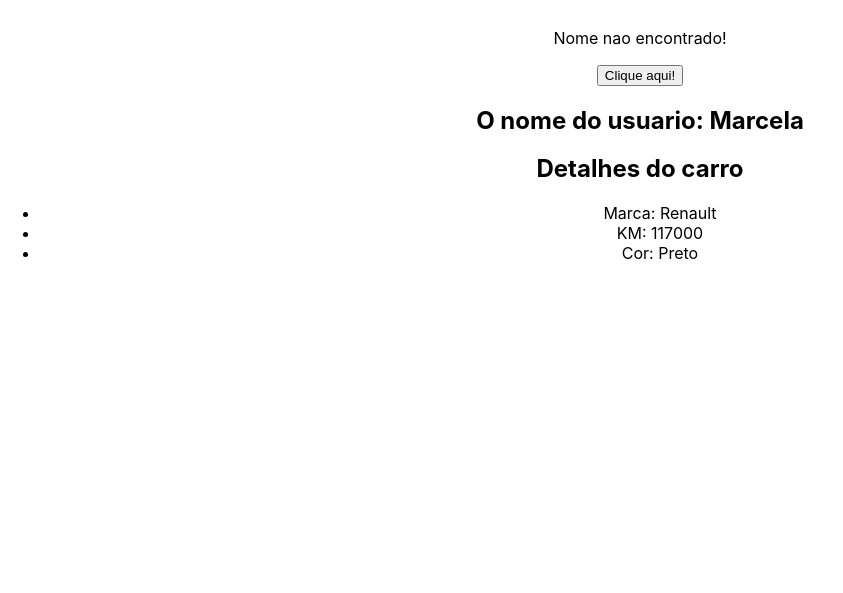
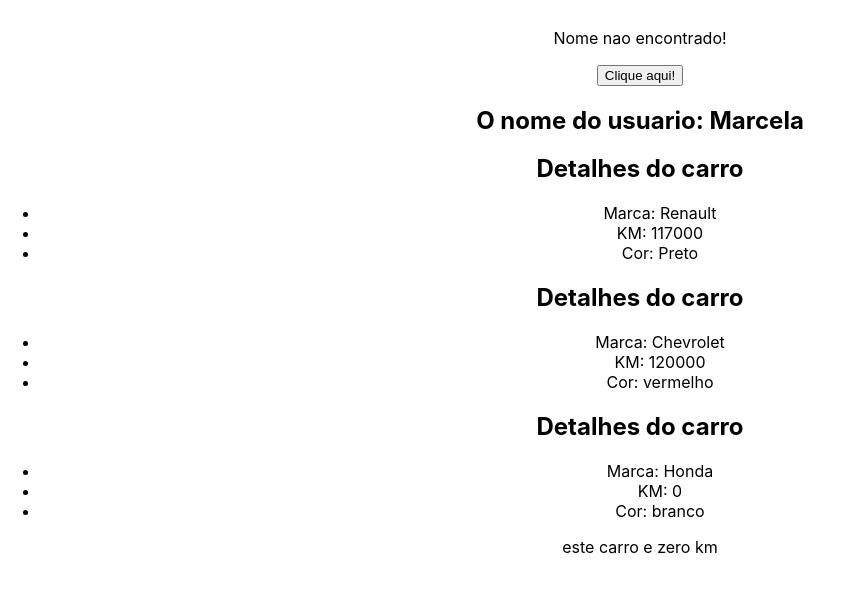
Before and after one commit to antoniolvitall/avancando-no-react, a React (Create React App) app in the folder avancando/: page / in a window 1280 px wide. Shown: the part 2379-2972 px from the top of the page, without its empty margins (0-843 px from the left). Built offline with nearby package versions, Linux system fonts and the light colour scheme.

Commit message:
testando reaproveitamento de componentes

```diff
--- a/avancando/src/App.js
+++ b/avancando/src/App.js
@@ -28,7 +28,10 @@ const [userName] = useState("Marcela");
       {/* props */}
       <ShowUserName name={userName}/>
       {/* destructuring */}
-      <CarDetails brand="Renault" km={117000} color="Preto"/>
+      <CarDetails brand="Renault" km={117000} color="Preto" newCar={false} />
+      {/* reaproveitando */}
+      <CarDetails brand="Chevrolet" color="vermelho" km={120000} newCar={false} />
+      <CarDetails brand="Honda" color="branco" km={0} newCar={true} />
     </div>
   );
 }
--- a/avancando/src/components/CarDetails.js
+++ b/avancando/src/components/CarDetails.js
@@ -1,4 +1,4 @@
-const CarDetails = ({brand, km, color}) => {
+const CarDetails = ({ brand, km, color, newCar }) => {
   return (
     <div>
         <h2>Detalhes do carro</h2>
@@ -7,6 +7,7 @@ const CarDetails = ({brand, km, color}) => {
             <li>KM: {km}</li>
             <li>Cor: {color}</li>
         </ul>
+        {newCar && <p>este carro e zero km</p>}
     </div>
   )
 }
```
